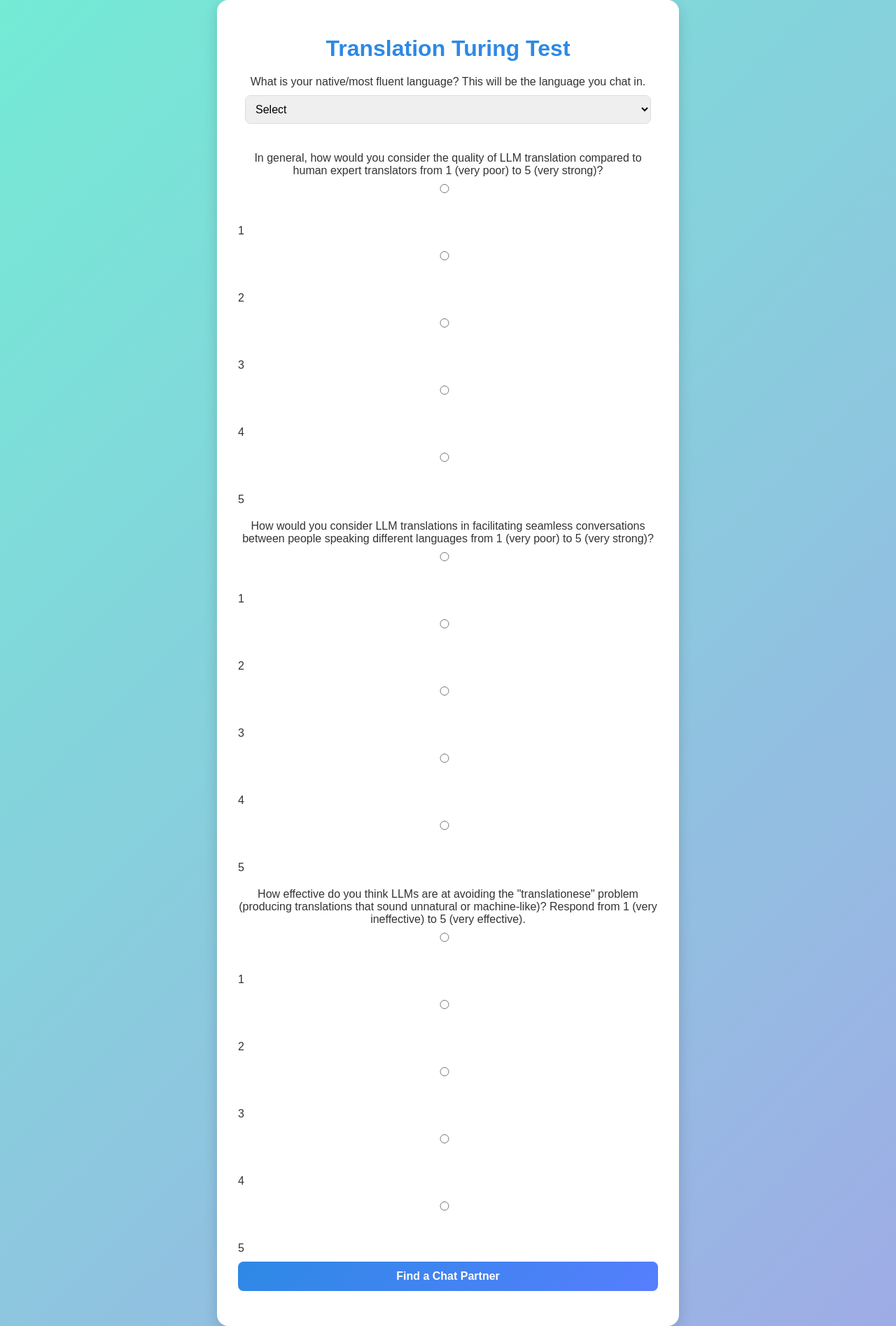
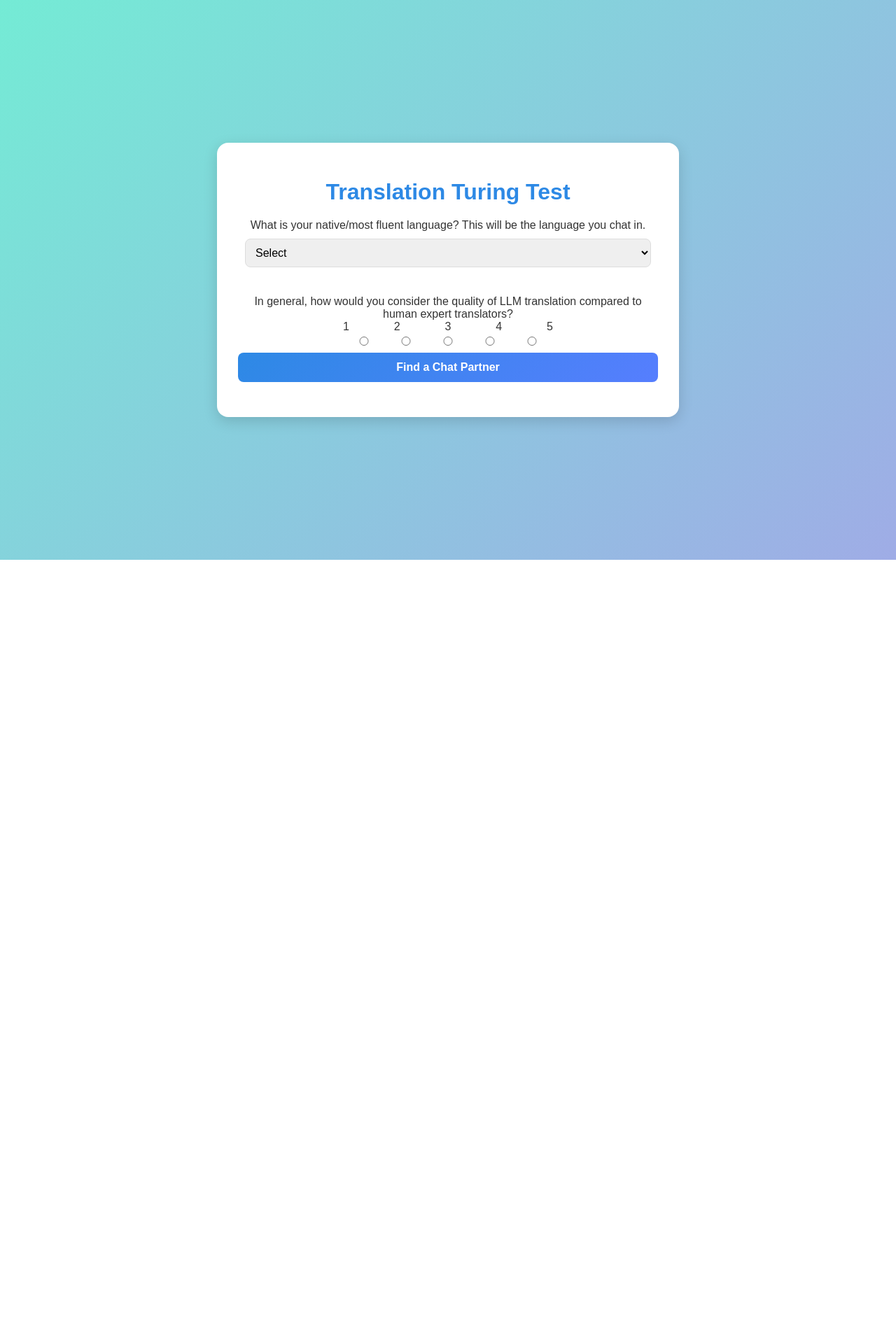
Before and after one commit to anshika-agarwal/llm-translation, a Python web app: template templates/index.html in a window 1280 px wide. Shown: the whole page at 70% size. After the commit the page ends 800 px from the top, so only its background shows below. Run offline with Jinja, Linux system fonts and the light colour scheme; the template is opened without the code that fills it, so the values that code supplies are empty.

Commit message:
radio fix

```diff
--- a/templates/index.html
+++ b/templates/index.html
@@ -62,15 +62,37 @@
             background: linear-gradient(135deg, #1d6fd9, #4569d8);
         }
 
-        #question1, #question2, #question3 {
+        .question-container {
             display: flex;
-            gap: 10px;
+            flex-direction: column;
             align-items: center;
-            flex-wrap: wrap;
+            gap: 5px;
+            width: 100%;
         }
 
-        #question1 label, #question2 label, #question3 label {
-            margin-right: 5px;
+        .scale-container {
+            display: flex;
+            justify-content: space-between;
+            width: 100%;
+            max-width: 300px;
+        }
+
+        .radio-group {
+            display: flex;
+            justify-content: space-between;
+            width: 100%;
+            max-width: 300px;
+        }
+
+        .radio-group input {
+            margin: 0 5px;
+        }
+
+        .numbers {
+            display: flex;
+            justify-content: space-between;
+            width: 100%;
+            max-width: 300px;
         }
 
         #chat {
@@ -215,47 +237,25 @@
                 <option value="spanish">Spanish</option>
             </select>
 
-            <label for="question1">In general, how would you consider the quality of LLM translation compared to human expert translators from 1 (very poor) to 5 (very strong)?</label>
-            <div id="question1">
-                <input type="radio" id="q1_1" name="question1" value="1">
-                <label for="q1_1">1</label>
-                <input type="radio" id="q1_2" name="question1" value="2">
-                <label for="q1_2">2</label>
-                <input type="radio" id="q1_3" name="question1" value="3">
-                <label for="q1_3">3</label>
-                <input type="radio" id="q1_4" name="question1" value="4">
-                <label for="q1_4">4</label>
-                <input type="radio" id="q1_5" name="question1" value="5">
-                <label for="q1_5">5</label>
+            <label>In general, how would you consider the quality of LLM translation compared to human expert translators?</label>
+
+            <div class="question-container">
+                <div class="numbers">
+                    <span>1</span>
+                    <span>2</span>
+                    <span>3</span>
+                    <span>4</span>
+                    <span>5</span>
+                </div>
+                <div class="radio-group">
+                    <input type="radio" id="q1_1" name="question1" value="1">
+                    <input type="radio" id="q1_2" name="question1" value="2">
+                    <input type="radio" id="q1_3" name="question1" value="3">
+                    <input type="radio" id="q1_4" name="question1" value="4">
+                    <input type="radio" id="q1_5" name="question1" value="5">
+                </div>
             </div>
 
-            <label for="question2">How would you consider LLM translations in facilitating seamless conversations between people speaking different languages from 1 (very poor) to 5 (very strong)?</label>
-            <div id="question2">
-                <input type="radio" id="q2_1" name="question2" value="1">
-                <label for="q2_1">1</label>
-                <input type="radio" id="q2_2" name="question2" value="2">
-                <label for="q2_2">2</label>
-                <input type="radio" id="q2_3" name="question2" value="3">
-                <label for="q2_3">3</label>
-                <input type="radio" id="q2_4" name="question2" value="4">
-                <label for="q2_4">4</label>
-                <input type="radio" id="q2_5" name="question2" value="5">
-                <label for="q2_5">5</label>
-            </div>
-
-            <label for="question3">How effective do you think LLMs are at avoiding the "translationese" problem (producing translations that sound unnatural or machine-like)? Respond from 1 (very ineffective) to 5 (very effective).</label>
-            <div id="question3">
-                <input type="radio" id="q3_1" name="question3" value="1">
-                <label for="q3_1">1</label>
-                <input type="radio" id="q3_2" name="question3" value="2">
-                <label for="q3_2">2</label>
-                <input type="radio" id="q3_3" name="question3" value="3">
-                <label for="q3_3">3</label>
-                <input type="radio" id="q3_4" name="question3" value="4">
-                <label for="q3_4">4</label>
-                <input type="radio" id="q3_5" name="question3" value="5">
-                <label for="q3_5">5</label>
-            </div>
             <button onclick="findPair(); document.getElementById('chat-partner-popup').style.display = 'block';">Find a Chat Partner</button>
         </div>
 
```
